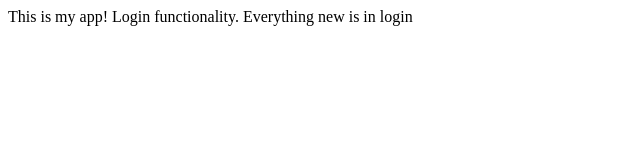
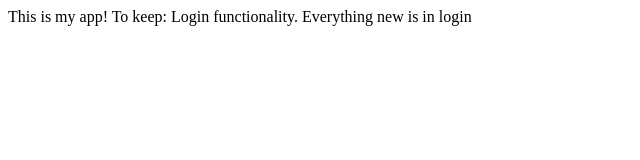
Before and after one commit to ixaixim/myapp, a plain HTML site: page index.html in a window 1280 px wide. Shown: the whole page, without its empty margins (0-640 px from the left). Drawn offline with Linux system fonts and the light colour scheme.

Commit message:
before merge

```diff
--- a/index.html
+++ b/index.html
@@ -3,8 +3,11 @@
         <title>My app</title>
         <body>
             This is my app!
+
+            To keep:
             Login functionality.
             Everything new is in login
+
         </body>
     </head>
 </html>
```
